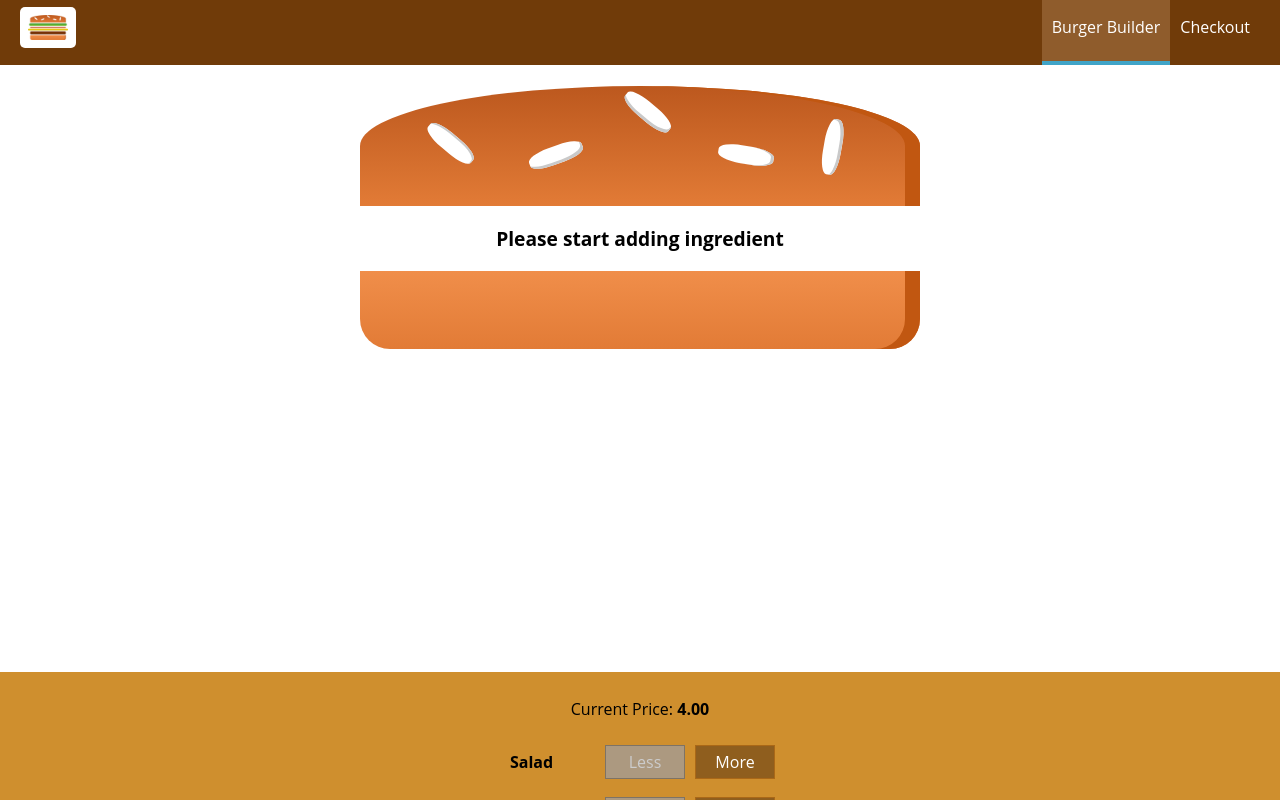
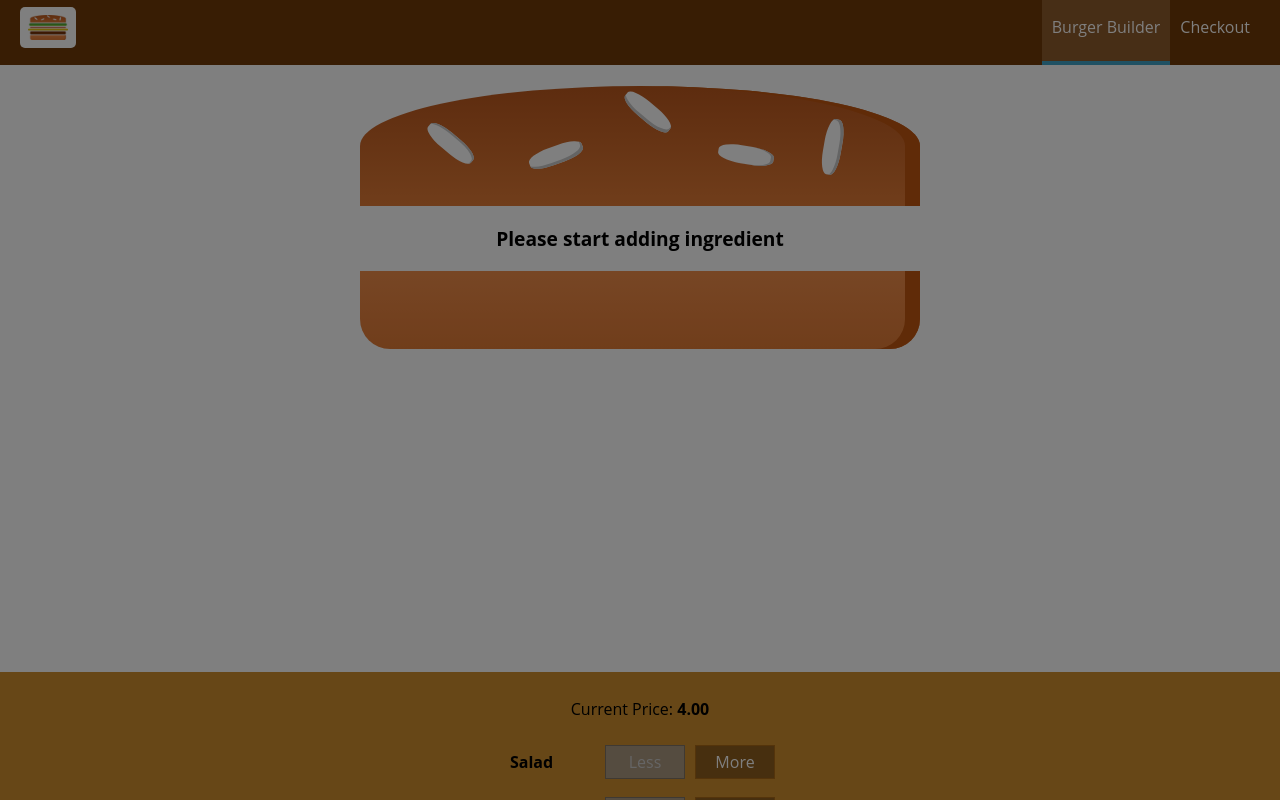
Before and after one commit to tomceria/burger-builder, a React (Create React App) app: page / in a window 1280 px wide. Shown: the top 800 px of the page. Built offline with nearby package versions, Linux system fonts and the light colour scheme; the HTML template or start-up script is replaced by a standard one.

Commit message:
8_176 Reusing Backdrop + Layout changes + SideDrawer conditions

```diff
--- a/src/App.js
+++ b/src/App.js
@@ -1,7 +1,7 @@
 import React from 'react';
 import './App.css';
 
-import Layout from './components/Layout/Layout';
+import Layout from './containers/Layout/Layout';
 import BurgerBuilder from './containers/BurgerBuilder/BurgerBuilder';
 
 function App() {
--- a/src/components/Layout/Layout.js
+++ /dev/null
@@ -1,19 +0,0 @@
-import React from 'react';
-
-import Aux from '../../hoc/Aux';
-import styles from './Layout.module.css';
-
-import Toolbar from '../Navigation/Toolbar/Toolbar';
-
-const layout = props => {
-  return (
-    <Aux>
-      <Toolbar />
-      <main className={styles.Content}>
-        {props.children}
-      </main>
-    </Aux>
-  );
-};
-
-export default layout;
--- a/src/components/Navigation/SideDrawer/SideDrawer.js
+++ b/src/components/Navigation/SideDrawer/SideDrawer.js
@@ -4,11 +4,18 @@ import styles from './SideDrawer.module.css';
 
 import Logo from '../../Logo/Logo';
 import NavigationItems from '../NavigationItems/NavigationItems';
+import Backdrop from '../../UI/Backdrop/Backdrop';
+import Aux from '../../../hoc/Aux';
 
-const sideDrawer = (props) => {
-
+const sideDrawer = props => {
   return (
-    <div className={styles.SideDrawer}>
+    <Aux>
+      <Backdrop show={props.open} clicked={props.closed} />
+      <div
+        className={[
+          styles.SideDrawer,
+          props.open ? styles.Open : styles.Close,
+        ].join(' ')}>
         <div className={styles.Logo}>
           <Logo />
         </div>
@@ -16,7 +23,8 @@ const sideDrawer = (props) => {
           <NavigationItems />
         </nav>
       </div>
+    </Aux>
   );
-}
+};
 
 export default sideDrawer;
--- a/src/components/Navigation/SideDrawer/SideDrawer.module.css
+++ b/src/components/Navigation/SideDrawer/SideDrawer.module.css
@@ -23,7 +23,7 @@
 }
 
 .Close {
-  transform: translateX(-100);
+  transform: translateX(-100%);
 }
 
 .Logo {
--- a/src/components/Navigation/Toolbar/Toolbar.js
+++ b/src/components/Navigation/Toolbar/Toolbar.js
@@ -4,12 +4,10 @@ import styles from './Toolbar.module.css';
 
 import Logo from '../../Logo/Logo';
 import NavigationItems from '../NavigationItems/NavigationItems';
-import SideDrawer from '../SideDrawer/SideDrawer';
 
 const toolbar = (props) => {
   return (
     <header className={styles.Toolbar}>
-      <SideDrawer />
       <div className={styles.Logo}>
         <Logo />
       </div>
--- /dev/null
+++ b/src/containers/Layout/Layout.js
@@ -0,0 +1,34 @@
+import React, {Component} from 'react';
+
+import Aux from '../../hoc/Aux';
+import styles from './Layout.module.css';
+
+import Toolbar from '../../components/Navigation/Toolbar/Toolbar';
+import SideDrawer from '../../components/Navigation/SideDrawer/SideDrawer';
+
+class Layout extends Component {
+  state = {
+    showSideDrawer: true,
+  };
+
+  sideDrawerCloseHandler = () => {
+    this.setState({showSideDrawer: false});
+  };
+
+  render() {
+    return (
+      <Aux>
+        <Toolbar />
+        <SideDrawer
+          //Functions
+          closed={this.sideDrawerCloseHandler}
+          //Variables
+          open={this.state.showSideDrawer}
+        />
+        <main className={styles.Content}>{this.props.children}</main>
+      </Aux>
+    );
+  }
+}
+
+export default Layout;
```
Also changed, not shown: src/containers/Layout/Layout.module.css (renamed from src/components/Layout/Layout.module.css). Lines whose indentation alone changed are shown as unchanged.
